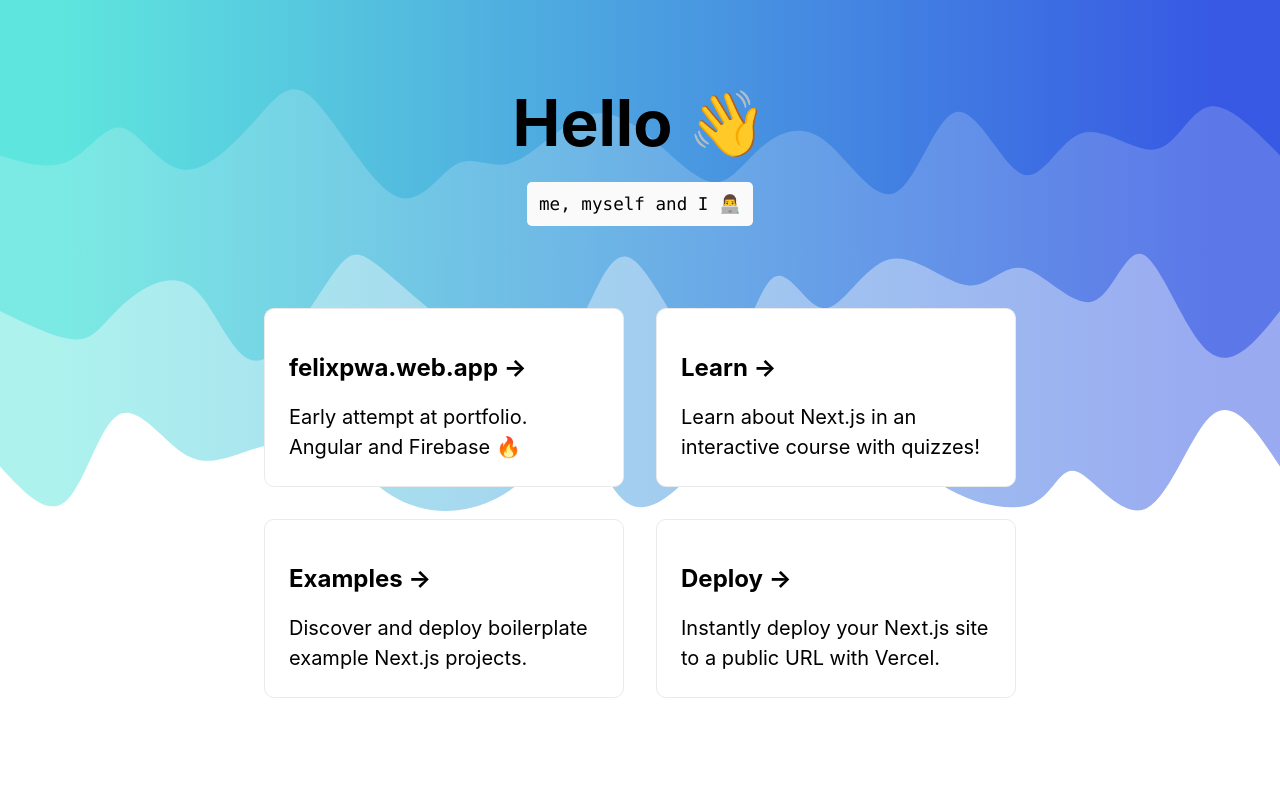
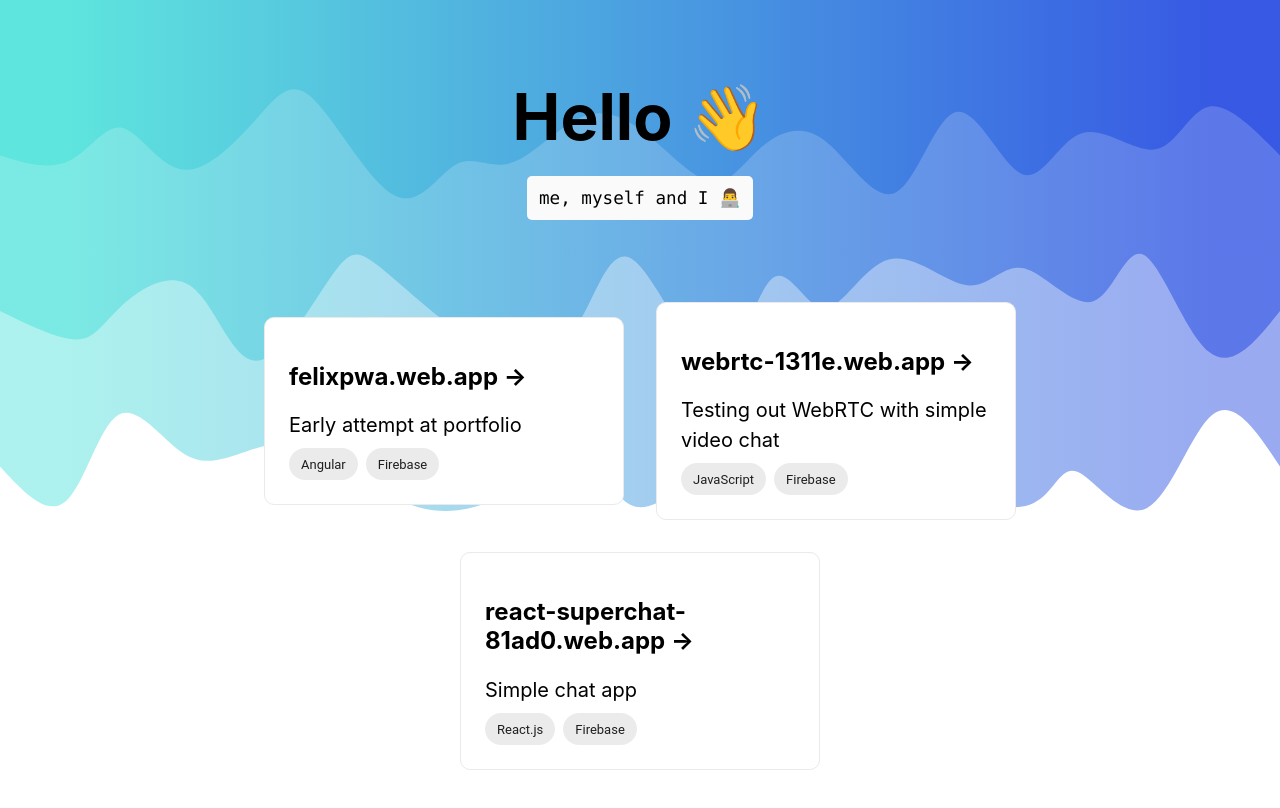
Before and after one commit to felicksLindgren/portfolio, a Next.js app: page / in a window 1280 px wide. Shown: the top 808 px of the page. Built offline with nearby package versions, Linux system fonts and the light colour scheme.

Commit message:
updated index and added sites api endpoint

```diff
--- a/pages/api/hello.ts
+++ /dev/null
@@ -1,7 +0,0 @@
-// Next.js API route support: https://nextjs.org/docs/api-routes/introduction
-
-import { NextApiRequest, NextApiResponse } from "next";
-
-export default function hello(req: NextApiRequest, res: NextApiResponse) {
-  res.status(200).json({ name: 'John Doe' })
-}
--- /dev/null
+++ b/pages/api/sites.ts
@@ -0,0 +1,25 @@
+import { NextApiRequest, NextApiResponse } from "next";
+
+export type Site = {
+    href: string,
+    name: string,
+    image: {
+        href: string
+        alt: string
+    }
+}
+
+export default async function sites(req: NextApiRequest, res: NextApiResponse) {
+  const sites: Site[] = [
+    {
+        href: '',
+        name: '',
+        image: {
+            alt: '',
+            href: ''
+        }
+    }
+  ]
+
+  res.status(200).json(sites);
+}
--- a/pages/index.tsx
+++ b/pages/index.tsx
@@ -1,7 +1,26 @@
+import { Chip, Stack } from '@mui/material'
+import { Box } from '@mui/system'
+import { AppContext, AppProps } from 'next/app'
+import { useState } from 'react'
 import Link from '../src/Link'
 import styles from '../styles/Home.module.css'
+import { Site } from './api/sites'
 
-export default function Home() {
+type IndexProps = {
+  sites: Site[]
+} & AppProps
+
+export async function getServerSideProps(context: AppContext) {
+  // const res = await fetch('http://localhost:3000/api/sites');
+
+  return {
+    props: {
+      sites: []
+    },
+  }
+}
+
+export default function Home({ sites }: IndexProps) {
   return (
     <>
       <h1 className={styles.title}>
@@ -13,32 +32,36 @@ export default function Home() {
       </p>
 
       <div className={styles.grid}>
-        <Link target="_blank" prefetch href="https://felixpwa.web.app/" className={styles.card}>
+        <Link target="_blank" href="https://felixpwa.web.app/" className={styles.card}>
           <h2>felixpwa.web.app &rarr;</h2>
-          <p>Early attempt at portfolio. Angular and Firebase 🔥</p>
-        </Link>
+          <p>Early attempt at portfolio</p>
+          <Stack mt={1} direction={'row'} spacing={1}>
+            <Chip label="Angular"></Chip>
+            <Chip label="Firebase"></Chip>
+          </Stack>
 
-        <Link href="https://nextjs.org/learn" className={styles.card}>
-          <h2>Learn &rarr;</h2>
-          <p>Learn about Next.js in an interactive course with quizzes!</p>
         </Link>
 
         <Link
-          href="https://github.com/vercel/next.js/tree/canary/examples"
+          target="_blank"
+          href="https://webrtc-1311e.web.app/"
           className={styles.card}
         >
-          <h2>Examples &rarr;</h2>
-          <p>Discover and deploy boilerplate example Next.js projects.</p>
+          <h2>webrtc-1311e.web.app &rarr;</h2>
+          <p>Testing out WebRTC with simple video chat</p>
+          <Stack mt={1} direction={'row'} spacing={1}>
+            <Chip label="JavaScript"></Chip>
+            <Chip label="Firebase"></Chip>
+          </Stack>
         </Link>
 
-        <Link
-          href="https://vercel.com/new?utm_source=create-next-app&utm_medium=default-template&utm_campaign=create-next-app"
-          className={styles.card}
-        >
-          <h2>Deploy &rarr;</h2>
-          <p>
-            Instantly deploy your Next.js site to a public URL with Vercel.
-          </p>
+        <Link target="_blank" href="https://react-superchat-81ad0.web.app/" className={styles.card}>
+          <h2>react-superchat-81ad0.web.app &rarr;</h2>
+          <p>Simple chat app</p>
+          <Stack mt={1} direction={'row'} spacing={1}>
+            <Chip label="React.js"></Chip>
+            <Chip label="Firebase"></Chip>
+          </Stack>
         </Link>
       </div>
     </>
```
